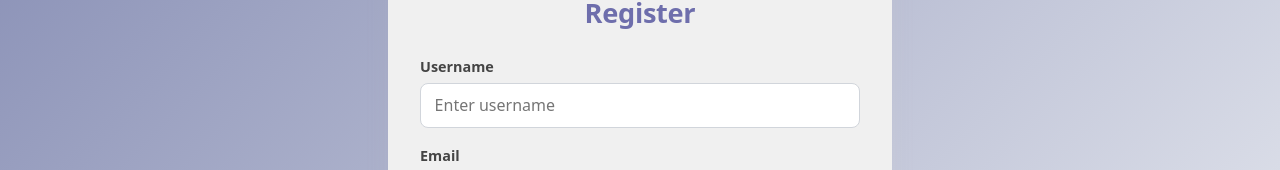
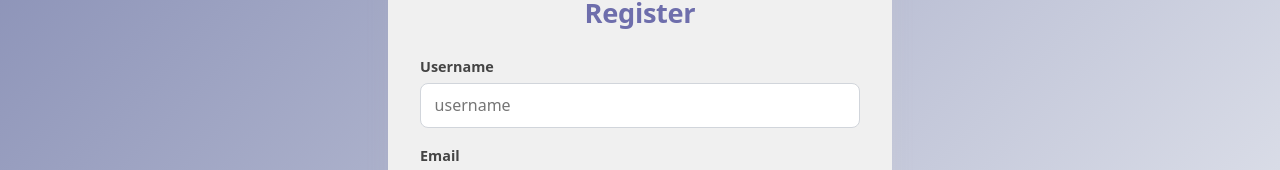
Before and after one commit to aiamagdi90/FeedbackLoop, a React (Vite) app: page / in a window 1280 px wide. Shown: the part 171-341 px from the top of the page. Built offline with nearby package versions, Linux system fonts and the light colour scheme.

Commit message:
form username chnage

```diff
--- a/src/components/SubmitForm.jsx
+++ b/src/components/SubmitForm.jsx
@@ -33,7 +33,7 @@ export default function SubmitForm() {
           name="username"
           value={formData.username}
           onChange={handleChange}
-          placeholder="Enter username"
+          placeholder="username"
           required
         />
       </label>
```
